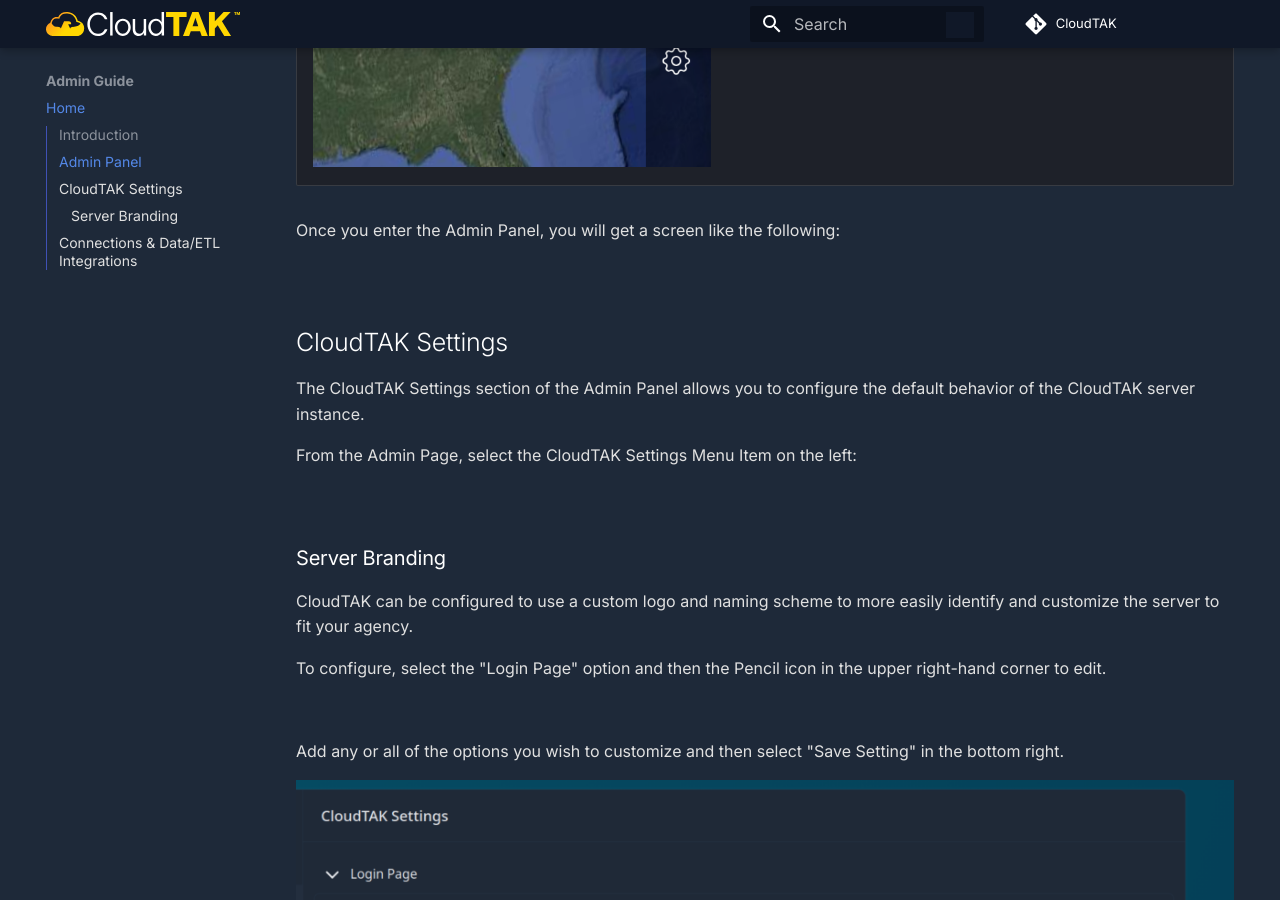
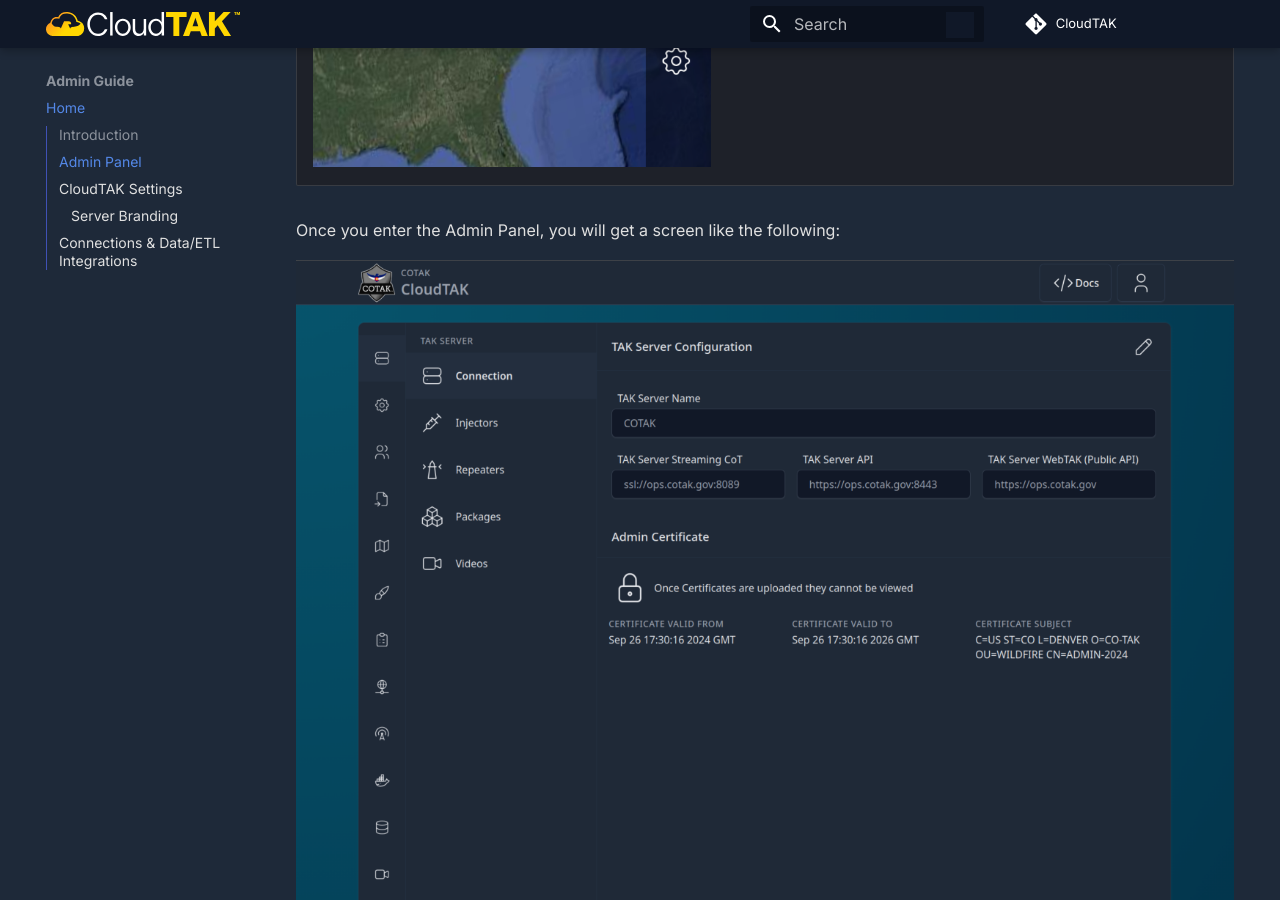
Before and after one commit to dfpc-coe/CloudTAK-Website, an MkDocs documentation site: the page built from docs/docs/admin.md, in a window 1280 px wide and 900 px high, scrolled down 682 px. Built offline with MkDocs 1.6.1 and Material for MkDocs 9.7.7, drawn with Linux system fonts in a browser that asks for light colours; comment, search, counter and statistics services are not loaded.

Commit message:
Fix image ref

```diff
--- a/docs/docs/admin.md
+++ b/docs/docs/admin.md
@@ -15,7 +15,7 @@
 
 Once you enter the Admin Panel, you will get a screen like the following:
 
-<img src="assets/2025-12-31-17-16-08-image.png" title="" alt="" data-align="left">
+![](assets/2025-12-31-17-16-08-image.png)
 
 ## CloudTAK Settings
 
@@ -23,7 +23,7 @@
 
 From the Admin Page, select the CloudTAK Settings Menu Item on the left:
 
-<img title="" src="assets/2025-12-31-17-17-34-image.png" alt="" data-align="center">
+![](assets/2025-12-31-17-17-34-image.png)
 
 ### Server Branding
 
@@ -31,7 +31,7 @@
 
 To configure, select the "Login Page" option and then the Pencil icon in the upper right-hand corner to edit.
 
-<img src="assets/2025-12-31-17-21-47-image.png" title="" alt="" data-align="left">
+![](assets/2025-12-31-17-21-47-image.png)
 
 Add any or all of the options you wish to customize and then select "Save Setting" in the bottom right.
 
```
